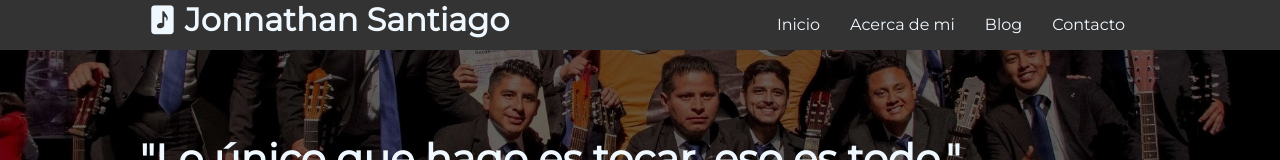
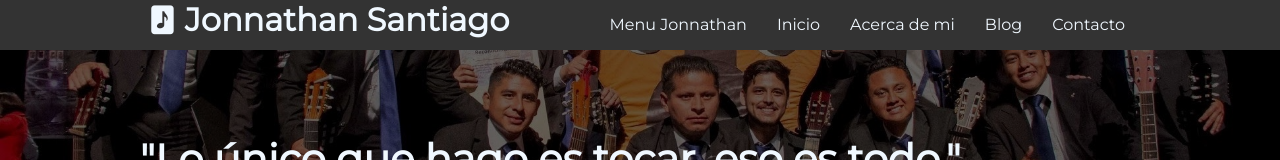
Before and after one commit to santiagojonnathan/dise-oResponsivo, a plain HTML site: page index.html in a window 1280 px wide. Shown: the top 160 px of the page. Drawn offline with Linux system fonts and the light colour scheme.

Commit message:
Update index.html

```diff
--- a/index.html
+++ b/index.html
@@ -17,6 +17,7 @@
             <input type="checkbox" id="menu-bar">
             <label class="icon-menu" for="menu-bar"></label>
             <nav class="menu">
+                <a href="https://santiagojonnathan.github.io/submenuJonnathan/">Menu Jonnathan</a>
                 <a href="#">Inicio</a>
                 <a href="#">Acerca de mi</a>
                 <a href="#">Blog</a>
```
